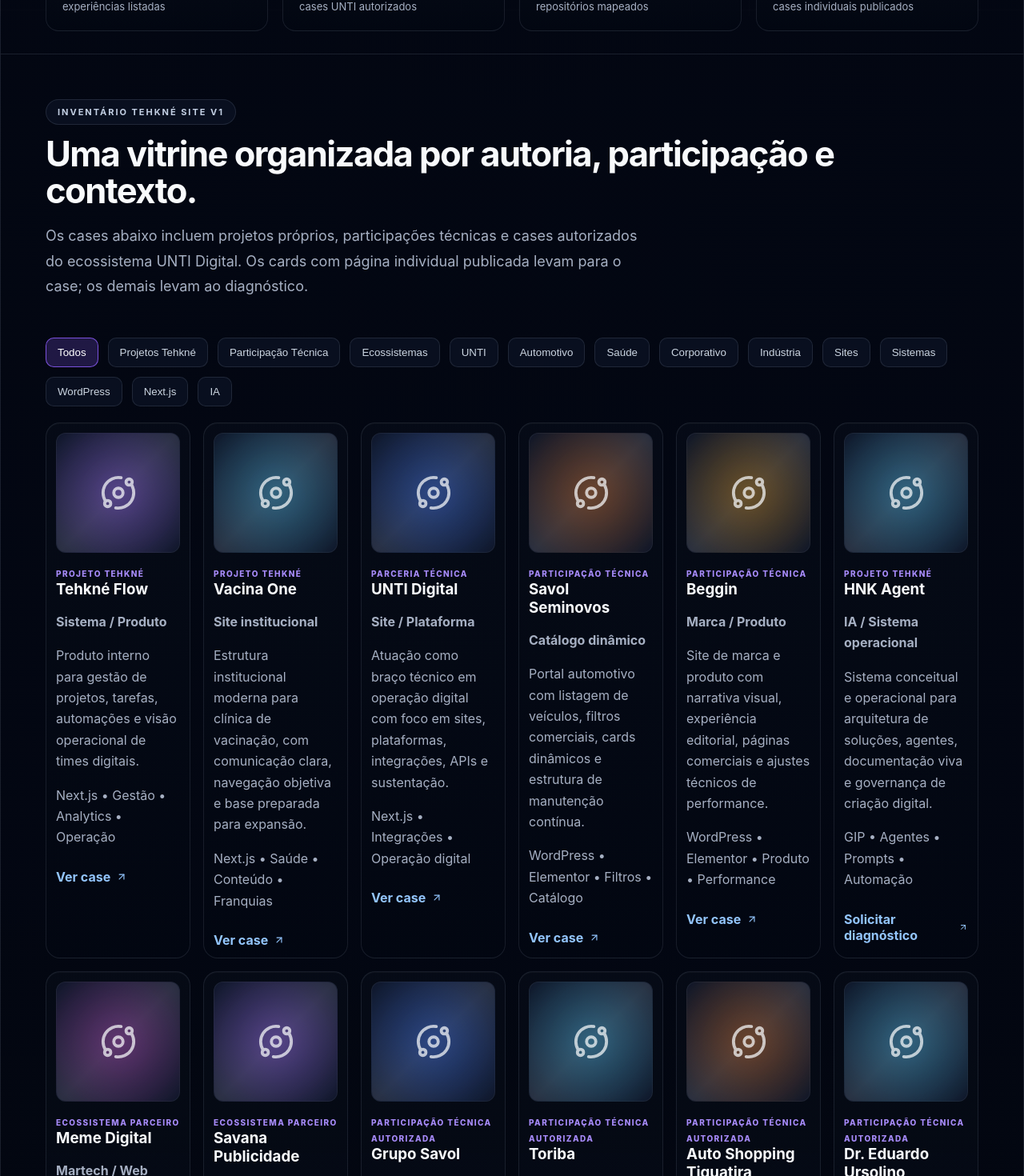
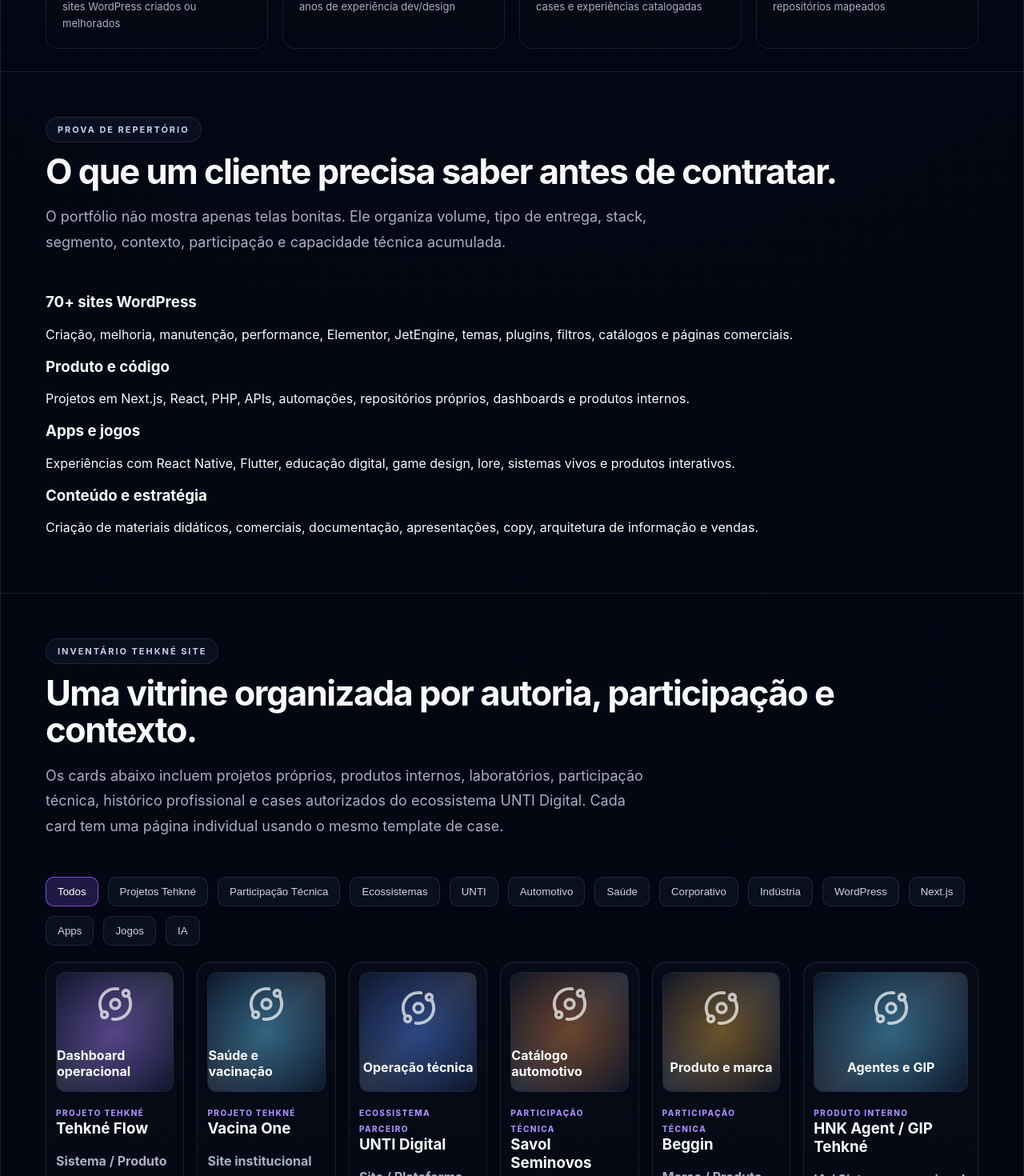
Before and after one commit to Tehkne-Solutions/tehkne-site, a Next.js app: page /portfolio in a window 1280 px wide. Shown: the part 780-2250 px from the top of the page at 80% size. Built offline with nearby package versions, Linux system fonts and the light colour scheme.

Commit message:
feat: expand portfolio index with unified case data

```diff
--- a/app/portfolio/page.tsx
+++ b/app/portfolio/page.tsx
@@ -1,142 +1,13 @@
 import { ArrowUpRight, Orbit } from 'lucide-react';
 import ContactForm from '../components/ContactForm';
 import { whatsAppHref, whatsappMessages } from '../contact';
+import { portfolioCases, portfolioStats } from './portfolio-data';
 
-type PortfolioCase = {
-  title: string;
-  type: string;
-  category: string;
-  stack: string;
-  text: string;
-  tone: 'violet' | 'cyan' | 'blue' | 'orange' | 'amber' | 'pink';
-  status: string;
-  href?: string;
-};
-
-const cases: PortfolioCase[] = [
-  {
-    title: 'Tehkné Flow',
-    type: 'Projeto Tehkné',
-    category: 'Sistema / Produto',
-    stack: 'Next.js • Gestão • Analytics • Operação',
-    text: 'Produto interno para gestão de projetos, tarefas, automações e visão operacional de times digitais.',
-    tone: 'violet',
-    status: 'Laboratório Tehkné',
-    href: '/portfolio/tehkne-flow'
-  },
-  {
-    title: 'Vacina One',
-    type: 'Projeto Tehkné',
-    category: 'Site institucional',
-    stack: 'Next.js • Saúde • Conteúdo • Franquias',
-    text: 'Estrutura institucional moderna para clínica de vacinação, com comunicação clara, navegação objetiva e base preparada para expansão.',
-    tone: 'cyan',
-    status: 'Projeto direto / staging',
-    href: '/portfolio/vacina-one'
-  },
-  {
-    title: 'UNTI Digital',
-    type: 'Parceria técnica',
-    category: 'Site / Plataforma',
-    stack: 'Next.js • Integrações • Operação digital',
-    text: 'Atuação como braço técnico em operação digital com foco em sites, plataformas, integrações, APIs e sustentação.',
-    tone: 'blue',
-    status: 'Cliente fixo / ecossistema',
-    href: '/portfolio/unti-digital'
-  },
-  {
-    title: 'Savol Seminovos',
-    type: 'Participação técnica',
-    category: 'Catálogo dinâmico',
-    stack: 'WordPress • Elementor • Filtros • Catálogo',
-    text: 'Portal automotivo com listagem de veículos, filtros comerciais, cards dinâmicos e estrutura de manutenção contínua.',
-    tone: 'orange',
-    status: 'Participação técnica',
-    href: '/portfolio/savol-seminovos'
-  },
-  {
-    title: 'Beggin',
-    type: 'Participação técnica',
-    category: 'Marca / Produto',
-    stack: 'WordPress • Elementor • Produto • Performance',
-    text: 'Site de marca e produto com narrativa visual, experiência editorial, páginas comerciais e ajustes técnicos de performance.',
-    tone: 'amber',
-    status: 'Participação técnica',
-    href: '/portfolio/beggin'
-  },
-  {
-    title: 'HNK Agent',
-    type: 'Projeto Tehkné',
-    category: 'IA / Sistema operacional',
-    stack: 'GIP • Agentes • Prompts • Automação',
-    text: 'Sistema conceitual e operacional para arquitetura de soluções, agentes, documentação viva e governança de criação digital.',
-    tone: 'cyan',
-    status: 'Produto interno'
-  },
-  {
-    title: 'Meme Digital',
-    type: 'Ecossistema parceiro',
-    category: 'Martech / Web',
-    stack: 'WordPress • Sites • Marketing • Suporte',
-    text: 'Experiência técnica em ecossistema martech, com sites institucionais, suporte a operações digitais e projetos web.',
-    tone: 'pink',
-    status: 'Histórico profissional'
-  },
-  {
-    title: 'Savana Publicidade',
-    type: 'Ecossistema parceiro',
-    category: 'Agência / Web',
-    stack: 'WordPress • Elementor • Branding • Campanhas',
-    text: 'Experiência em ecossistema de agência com sites, campanhas, comunicação visual e sustentação técnica para projetos digitais.',
-    tone: 'violet',
-    status: 'Histórico profissional'
-  },
-  ...[
-    ['Grupo Savol', 'Automotivo / Ecossistema', 'Next.js • Tailwind CSS • CRM', 'Case UNTI com atuação técnica em marcas, operação e captação regional para ecossistema automotivo.', 'blue'],
-    ['Toriba', 'Automotivo / Leads', 'Next.js • Framer Motion • CRM', 'Plataforma de leads com foco em velocidade comercial, captação e experiência digital objetiva.', 'cyan'],
-    ['Auto Shopping Tiquatira', 'Automotivo / Catálogo', 'API • Catálogo web • SEO', 'Catálogo conectado ao estoque real, com organização comercial e estrutura preparada para busca e conversão.', 'orange'],
-    ['Dr. Eduardo Ursolino', 'Saúde / Odontologia', 'Next.js • SEO • Framer Motion', 'Case de autoridade clínica e agendamento premium, com foco em confiança, clareza e posicionamento profissional.', 'cyan'],
-    ['Dr. Alessandro Linder', 'Saúde / Estética', 'Next.js • SEO local • UX', 'Experiência digital para saúde e estética, com foco em confiança clínica e geração de consultas qualificadas.', 'violet'],
-    ['Uroclínica de Joinville', 'Saúde / Clínica especializada', 'Next.js • Tailwind CSS • SEO local', 'Clareza institucional, contato qualificado e navegação objetiva para clínica especializada.', 'blue'],
-    ['Hospital Thereza Mussi', 'Saúde / Hospital', 'Next.js • Conteúdo • SEO local', 'Organização de serviços e confiança digital para instituição hospitalar, com base de conteúdo escalável.', 'cyan'],
-    ['Human Clinic', 'Saúde / Clínica premium', 'Next.js • UX premium • Tailwind CSS', 'Refinamento visual e fluxo de contato mais objetivo para experiência clínica premium.', 'violet'],
-    ['Dra. Isabel Borelli', 'Saúde / Estética', 'Next.js • SEO local • UX', 'Posicionamento profissional, proximidade e jornada de contato clara para marca médica pessoal.', 'pink'],
-    ['Dra. Gionvana Bombonatto', 'Saúde / Estética', 'Next.js • UX premium • SEO local', 'Autoridade médica com experiência premium, visual refinado e arquitetura voltada para conversão.', 'violet'],
-    ['Dr. Thiago Azuaga', 'Saúde especializada', 'Next.js • Tailwind CSS • SEO local', 'Confiança e jornada de contato enxuta para atuação médica especializada.', 'blue'],
-    ['Grupo ALJR', 'Corporativo / Grupo empresarial', 'Next.js • SEO • UX B2B', 'Marca corporativa e relacionamento comercial com foco em clareza institucional e presença B2B.', 'violet'],
-    ['Conect 7G', 'Tecnologia & Serviços', 'Next.js • Performance web • Tailwind CSS', 'Autoridade técnica e geração de demanda para empresa de tecnologia e serviços.', 'cyan'],
-    ['Landing Page Conect 7G', 'Landing page / CRO', 'Next.js • Framer Motion • CRO', 'Landing page com foco em captação de leads, resposta rápida e comunicação objetiva.', 'cyan'],
-    ['Clube Recreativo de Sumaré', 'Institucional & Serviços', 'Next.js • Conteúdo • Performance web', 'Agenda, serviços e relacionamento institucional organizados em uma experiência digital clara.', 'blue'],
-    ['Odete Design', 'Marca criativa', 'Next.js • UX premium • SEO', 'Posicionamento premium e percepção de valor para marca criativa com presença digital refinada.', 'pink'],
-    ['Renata Pimentel', 'Marca pessoal', 'Next.js • SEO local • UX', 'Autoridade, oferta e proximidade em uma presença digital orientada a contato qualificado.', 'violet'],
-    ['Plataforma Wiki das Celebridades', 'Plataforma web / Conteúdo', 'Next.js • SEO técnico • Conteúdo', 'Estrutura editorial, navegação e escala para plataforma web orientada a conteúdo.', 'blue'],
-    ['Nerd ao Máximo', 'Mídia & Conteúdo', 'Next.js • Conteúdo • Performance web', 'Comunidade, conteúdo e experiência editorial para ecossistema de mídia digital.', 'cyan'],
-    ['Catálogo Grupo Niks', 'Indústria / Catálogo digital', 'Next.js • Catálogo digital • Tailwind CSS', 'Organização comercial da oferta em catálogo digital estruturado para apresentação e venda.', 'orange'],
-    ['E-commerce Onile Alimentos', 'E-commerce', 'Next.js • E-commerce • UX', 'Jornada de compra mais clara para operação de alimentos, com foco em navegação e conversão.', 'amber'],
-    ['Website SuporteShop', 'E-commerce & Suporte', 'Next.js • SEO técnico • UX', 'Serviços e operação de suporte digital organizados em presença web comercial.', 'orange'],
-    ['SOS Pistolas', 'Indústria & Varejo', 'Next.js • SEO local • Performance web', 'Nicho técnico com clareza comercial, arquitetura de conteúdo e navegação objetiva.', 'amber']
-  ].map(([title, category, stack, text, tone]) => ({
-    title,
-    type: 'Participação técnica autorizada',
-    category,
-    stack,
-    text,
-    tone: tone as PortfolioCase['tone'],
-    status: 'Ecossistema UNTI'
-  }))
-];
-
-const filters = ['Todos', 'Projetos Tehkné', 'Participação Técnica', 'Ecossistemas', 'UNTI', 'Automotivo', 'Saúde', 'Corporativo', 'Indústria', 'Sites', 'Sistemas', 'WordPress', 'Next.js', 'IA'];
-const stats = [
-  ['31+', 'experiências listadas'],
-  ['23', 'cases UNTI autorizados'],
-  ['67+', 'repositórios mapeados'],
-  ['5', 'cases individuais publicados']
-];
+const filters = ['Todos', 'Projetos Tehkné', 'Participação Técnica', 'Ecossistemas', 'UNTI', 'Automotivo', 'Saúde', 'Corporativo', 'Indústria', 'WordPress', 'Next.js', 'Apps', 'Jogos', 'IA'];
 
 export const metadata = {
   title: 'Portfólio | Tehkné Solutions',
-  description: 'Projetos Tehkné, participação técnica autorizada e ecossistemas digitais onde atuamos com arquitetura, desenvolvimento, WordPress, Next.js, IA e sustentação.'
+  description: 'Mais de 7 anos de experiência em desenvolvimento, design, WordPress, Next.js, apps, jogos, IA, automações, conteúdo e sustentação técnica.'
 };
 
 export default function PortfolioPage() {
@@ -144,11 +15,13 @@ export default function PortfolioPage() {
 
   return (
     <main>
-      <section className="section-frame solutions-hero">
+      <section className="section-frame solutions-hero portfolio-hero-pro">
         <div className="section-heading">
           <span className="eyebrow">Portfólio e experiências</span>
-          <h1>Projetos, produtos e ecossistemas digitais com participação técnica real.</h1>
-          <p>A curadoria da Tehkné separa projetos próprios, participação técnica autorizada e experiências em ecossistemas parceiros para apresentar o portfólio com clareza, responsabilidade e lastro técnico.</p>
+          <h1>Mais de 7 anos transformando sites, sistemas, apps, conteúdos e operações digitais.</h1>
+          <p>
+            A Tehkné reúne experiência prática em mais de 70 sites WordPress criados ou melhorados, projetos próprios, participação técnica autorizada, plugins, temas, apps, jogos, automações, IA e conteúdos didáticos/comerciais.
+          </p>
           <div className="hero-actions">
             <a className="btn btn-primary coin" href={pageWhatsApp} target="_blank" rel="noreferrer">Solicitar diagnóstico <ArrowUpRight size={16} /></a>
             <a className="btn btn-secondary" href="#cases">Ver cases <ArrowUpRight size={16} /></a>
@@ -156,31 +29,51 @@ export default function PortfolioPage() {
         </div>
       </section>
 
-      <section className="metrics section-frame compact">
-        {stats.map(([value, label]) => <div key={label}><strong>{value}</strong><span>{label}</span></div>)}
+      <section className="metrics section-frame compact portfolio-stats">
+        {portfolioStats.map(([value, label]) => <div key={label}><strong>{value}</strong><span>{label}</span></div>)}
+      </section>
+
+      <section className="section-frame portfolio-proof-section">
+        <div className="section-heading inline">
+          <div>
+            <span className="eyebrow">Prova de repertório</span>
+            <h2>O que um cliente precisa saber antes de contratar.</h2>
+            <p>O portfólio não mostra apenas telas bonitas. Ele organiza volume, tipo de entrega, stack, segmento, contexto, participação e capacidade técnica acumulada.</p>
+          </div>
+        </div>
+        <div className="solutions-proof-grid portfolio-proof-grid">
+          <article><h3>70+ sites WordPress</h3><p>Criação, melhoria, manutenção, performance, Elementor, JetEngine, temas, plugins, filtros, catálogos e páginas comerciais.</p></article>
+          <article><h3>Produto e código</h3><p>Projetos em Next.js, React, PHP, APIs, automações, repositórios próprios, dashboards e produtos internos.</p></article>
+          <article><h3>Apps e jogos</h3><p>Experiências com React Native, Flutter, educação digital, game design, lore, sistemas vivos e produtos interativos.</p></article>
+          <article><h3>Conteúdo e estratégia</h3><p>Criação de materiais didáticos, comerciais, documentação, apresentações, copy, arquitetura de informação e vendas.</p></article>
+        </div>
       </section>
 
       <section id="cases" className="section-frame">
         <div className="section-heading inline">
           <div>
-            <span className="eyebrow">Inventário Tehkné Site v1</span>
+            <span className="eyebrow">Inventário Tehkné Site</span>
             <h2>Uma vitrine organizada por autoria, participação e contexto.</h2>
-            <p>Os cases abaixo incluem projetos próprios, participações técnicas e cases autorizados do ecossistema UNTI Digital. Os cards com página individual publicada levam para o case; os demais levam ao diagnóstico.</p>
+            <p>Os cards abaixo incluem projetos próprios, produtos internos, laboratórios, participação técnica, histórico profissional e cases autorizados do ecossistema UNTI Digital. Cada card tem uma página individual usando o mesmo template de case.</p>
           </div>
         </div>
         <div className="filters" aria-label="Filtros de portfólio">
           {filters.map((filter, index) => <button className={index === 0 ? 'active' : ''} key={filter}>{filter}</button>)}
         </div>
-        <div className="project-grid">
-          {cases.map((item) => (
-            <article className="project-card" key={item.title}>
-              <div className={`project-thumb ${item.tone}`}><Orbit size={46} /><span /></div>
-              <small>{item.type}</small>
+        <div className="project-grid portfolio-grid-expanded">
+          {portfolioCases.map((item) => (
+            <article className="project-card portfolio-card-rich" key={item.slug}>
+              <div className={`project-thumb portfolio-thumb ${item.tone}`}>
+                <Orbit size={46} />
+                <strong>{item.imageLabel}</strong>
+                <span />
+              </div>
+              <small>{item.level}</small>
               <h3>{item.title}</h3>
               <p><strong>{item.category}</strong></p>
-              <p>{item.text}</p>
-              <p>{item.stack}</p>
-              <a href={item.href ?? pageWhatsApp} target={item.href ? undefined : '_blank'} rel={item.href ? undefined : 'noreferrer'}>{item.href ? 'Ver case' : 'Solicitar diagnóstico'} <ArrowUpRight size={14} /></a>
+              <p>{item.summary}</p>
+              <p className="portfolio-stack-line">{item.stack.slice(0, 4).join(' • ')}</p>
+              <a href={`/portfolio/${item.slug}`}>Ver case <ArrowUpRight size={14} /></a>
             </article>
           ))}
         </div>
@@ -189,20 +82,20 @@ export default function PortfolioPage() {
       <section className="section-frame os-section">
         <div className="os-panel">
           <span className="eyebrow">Regra editorial</span>
-          <h2>Portfólio com narrativa segura e profissional.</h2>
-          <p>A Tehkné trata experiência acumulada como capital técnico institucional, mas separa claramente projetos próprios, participação técnica autorizada e ecossistemas onde houve atuação.</p>
+          <h2>Experiência real, apresentada com clareza e responsabilidade.</h2>
+          <p>A Tehkné trata experiência acumulada como capital técnico institucional, mas separa claramente projetos próprios, participação técnica autorizada, laboratórios internos e ecossistemas onde houve atuação.</p>
           <div className="os-features">
-            {['Projetos Tehkné', 'Participação técnica autorizada', 'Ecossistemas parceiros', 'Cases UNTI', 'Laboratórios internos', 'Produtos próprios'].map((item) => <span key={item}>{item}</span>)}
+            {['Projetos Tehkné', 'Participação técnica', 'Ecossistemas parceiros', 'Cases UNTI', 'Produtos internos', 'Histórico profissional'].map((item) => <span key={item}>{item}</span>)}
           </div>
         </div>
         <div className="stack-cloud">
-          {['Next.js', 'React', 'WordPress', 'Elementor', 'PHP', 'Python', 'Flutter', 'APIs', 'IA', 'n8n', 'GitHub', 'Vercel'].map((stack) => <span key={stack}>{stack}</span>)}
+          {['WordPress', 'Elementor', 'JetEngine', 'Next.js', 'React', 'PHP', 'Python', 'Flutter', 'React Native', 'IA', 'n8n', 'GitHub', 'Vercel', 'Game Design'].map((stack) => <span key={stack}>{stack}</span>)}
         </div>
       </section>
 
       <ContactForm
         page="Portfólio"
-        context="projetos próprios, participação técnica autorizada, ecossistemas parceiros e cases semelhantes aos apresentados no portfólio"
+        context="mais de 70 sites WordPress, projetos próprios, participação técnica, apps, jogos, IA, automações e cases semelhantes aos apresentados no portfólio"
         title="Quer criar algo parecido com os cases da Tehkné?"
         description="Use este bloco para organizar seu interesse e chamar a Tehkné no WhatsApp com contexto de portfólio."
       />
```
